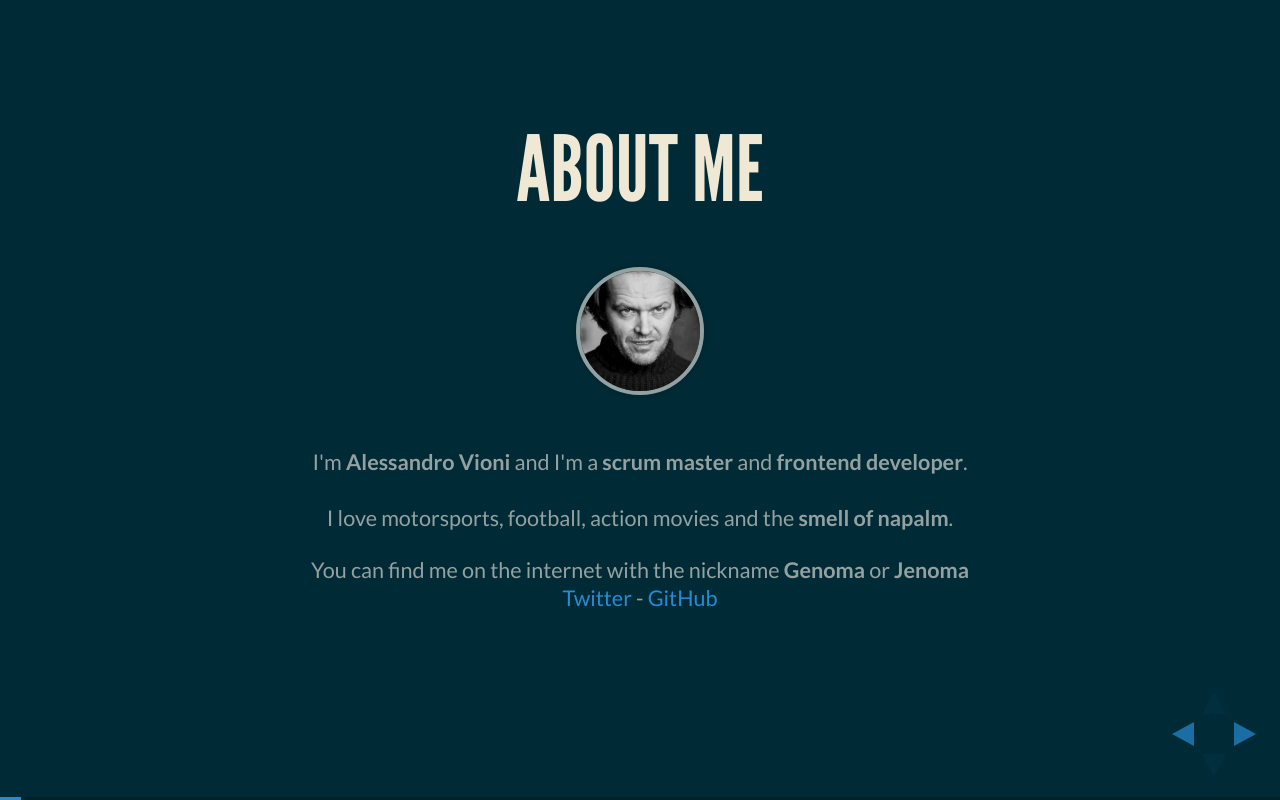
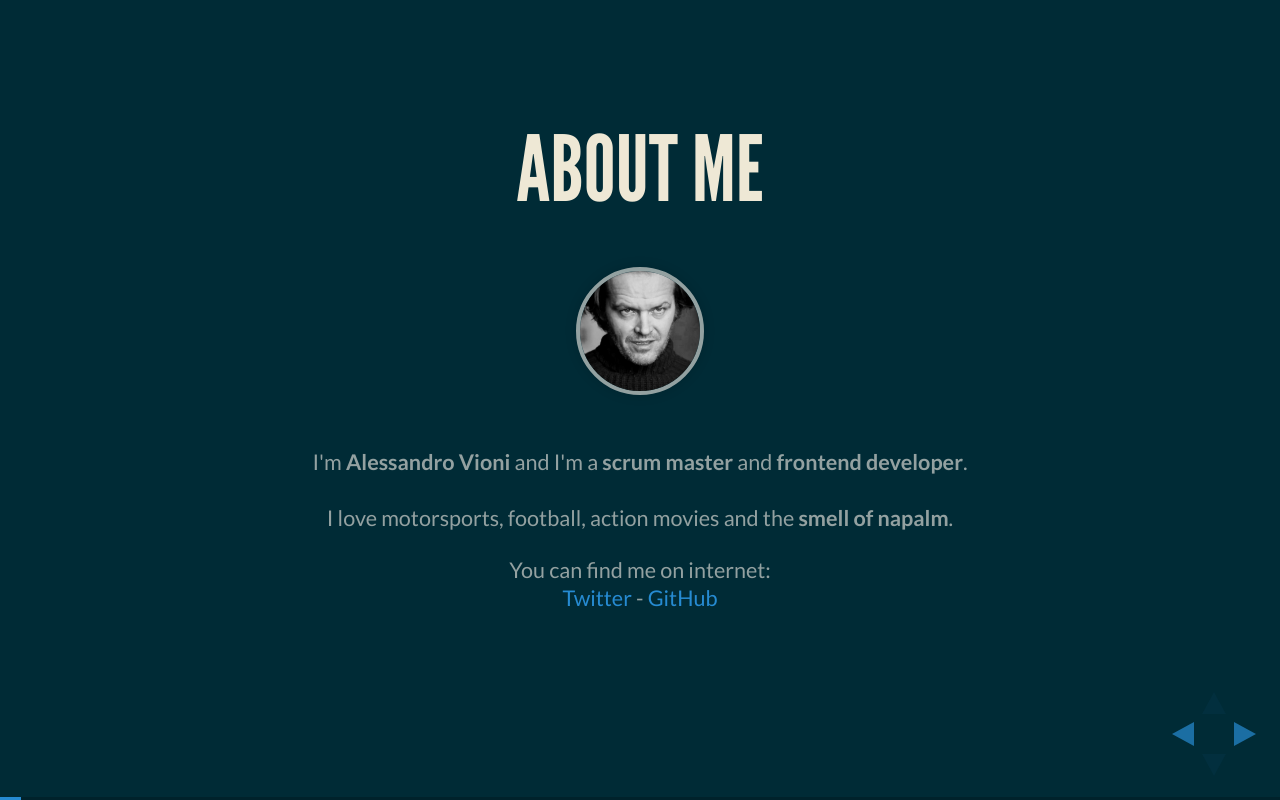
Before and after one commit to Objectway/html-css-stage, a website: page index.html in a window 1280 px wide. Both pictures are taken after a click on the button 1251 px from the left and 734 px from the top of the page. Drawn offline with Linux system fonts and the light colour scheme.

Commit message:
Small fixes.

```diff
--- a/index.html
+++ b/index.html
@@ -89,9 +89,7 @@
         </p>
 
         <p style="font-size: 0.5em;">
-          You can find me on the internet with the nickname
-          <strong>Genoma</strong> or
-          <strong>Jenoma</strong>
+          You can find me on internet:
           <br>
           <a href="https://twitter.com/jenoma/">Twitter</a>
           -
```
